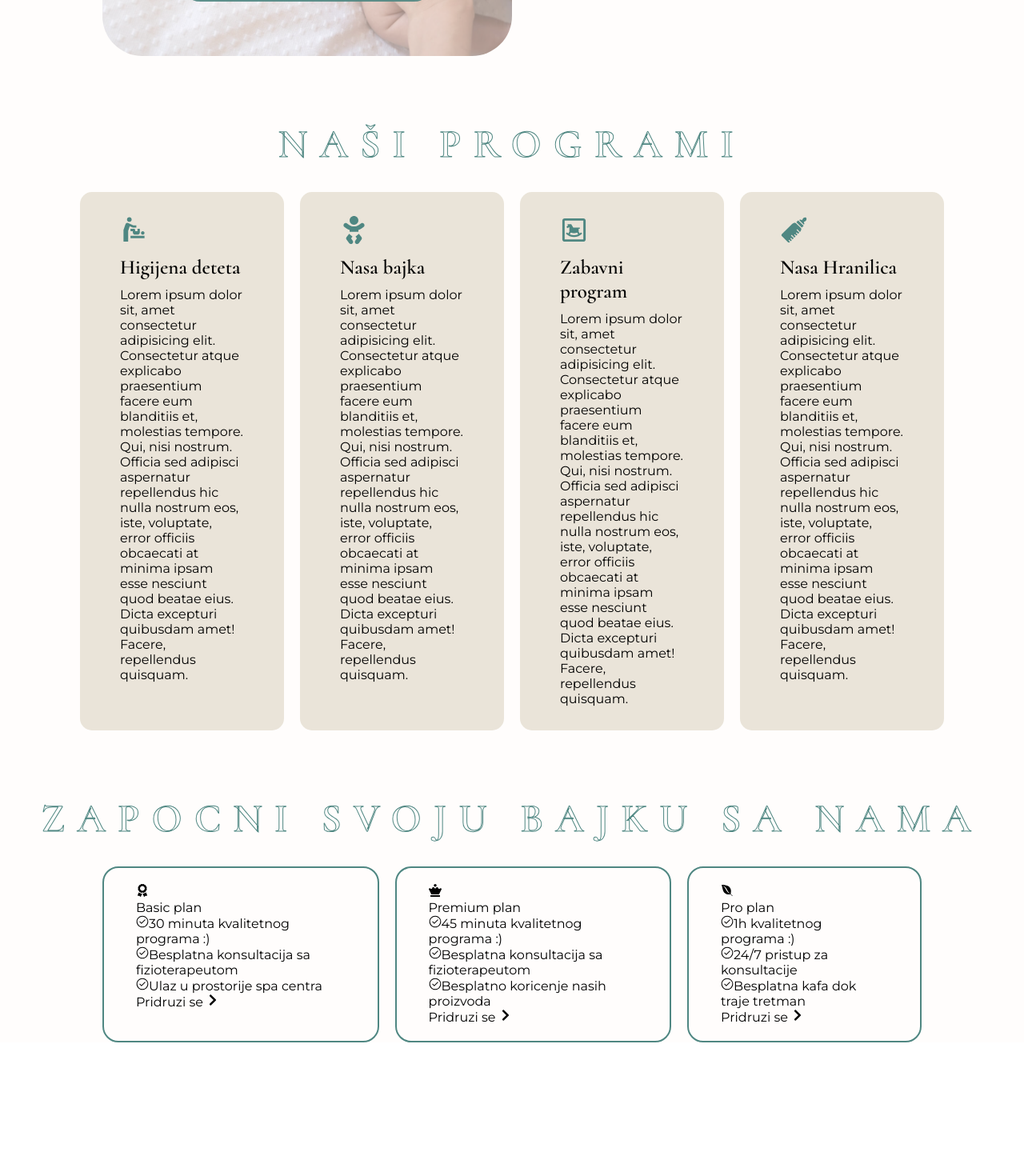
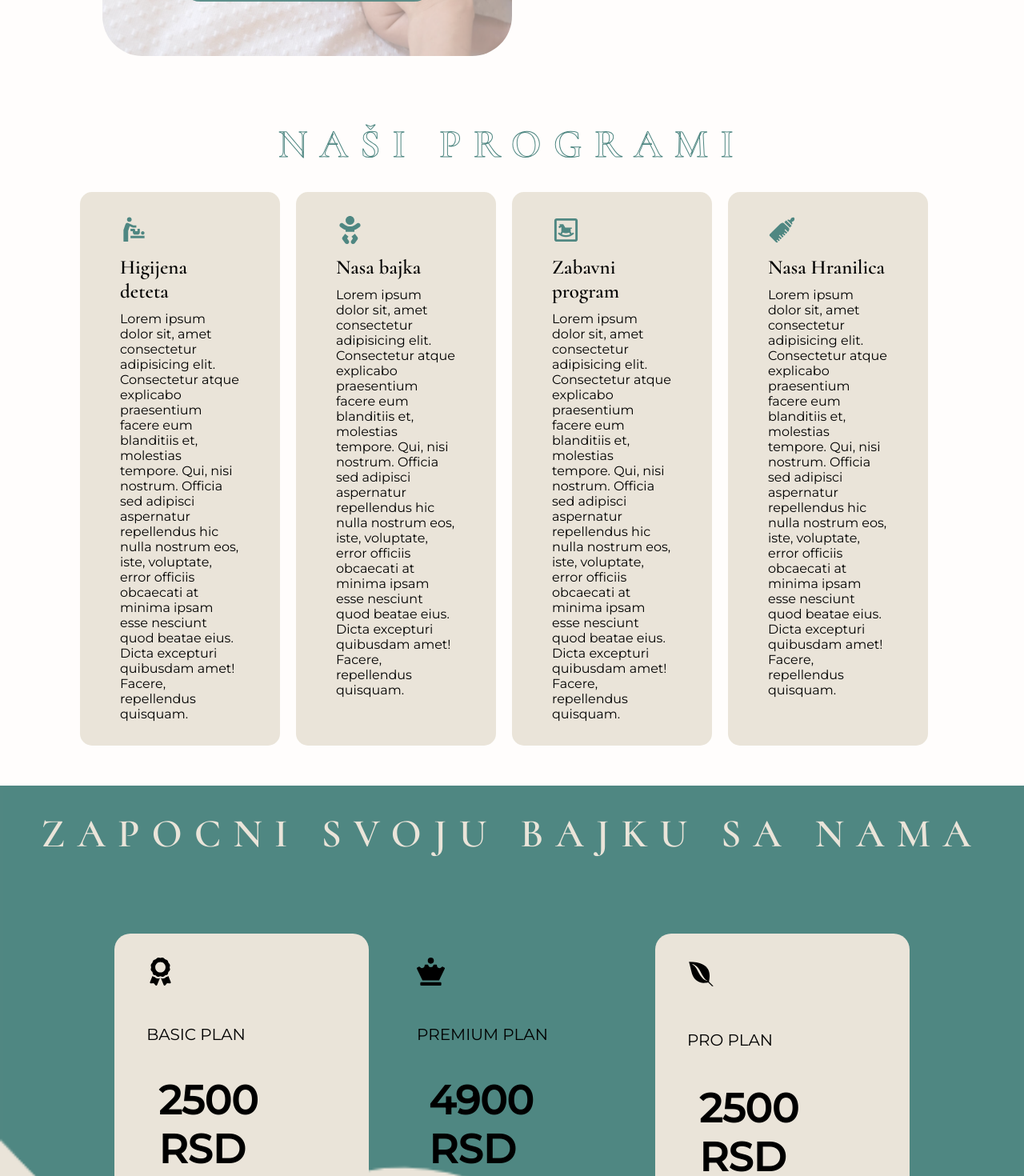
Before and after one commit to jimmyatv/myBabySpa, a React (Create React App) app: page / in a window 1280 px wide. Shown: the part 1330-2800 px from the top of the page at 80% size. Before the commit the page ends 2633 px from the top, so only its background shows below. Built offline with nearby package versions, Linux system fonts and the light colour scheme.

Commit message:
Fairy tale | IN PROGRESS 70%

```diff
--- a/src/components/Header/Header.css
+++ b/src/components/Header/Header.css
@@ -1,5 +1,7 @@
 .header {
     padding: 0 3rem;
+    position: relative;
+    z-index: 5;
 }
 .navBar {
     display: flex;
--- a/src/components/Hero/Hero.css
+++ b/src/components/Hero/Hero.css
@@ -4,7 +4,7 @@
 }
 
 .the-best-babyspa {
-    margin-top: 4rem;
+    margin-top: 2rem;
     background: #868f96;
     border-radius: 4rem;
     width: fit-content;
@@ -17,6 +17,7 @@
     justify-content: flex-start;
     position: absolute;
     left: 10rem;
+    z-index: 6;
 }
 
 .the-best-babyspa>span {
@@ -42,7 +43,7 @@
 
 .hero-text {
     position: absolute;
-    top: 36%;
+    top: 25%;
     left: 50%;
     z-index: 2;
     transform: translate(-70%, 50px);
--- a/src/components/Plans/Plans.css
+++ b/src/components/Plans/Plans.css
@@ -1,23 +1,60 @@
 .plans {
     display: flex;
     flex-direction: column;
+    height: 100vh;
+    background-image: url(../../assets/waveBaby.png);
+    background-position: center;
+    background-size: cover;
 }
 
 .plans h2 {
     text-align: center;
+    color: var(--secondary);
 }
 
 .features {
     display: flex;
     justify-content: center;
     gap: 2rem;
+    flex-wrap: wrap;
 
 }
-
 .plan {
     display: flex;
     flex-direction: column;
-    border: 2px solid var(--primary);
+    justify-content: space-evenly;
     border-radius: 2rem;
     padding: 2rem 4rem;
+    width: calc(33% - 20px);
+    height: 55rem;
 }
+.plan:nth-child(odd) {
+    background-color: var(--secondary);
+  }
+.feature {
+    margin-top: 1rem;
+}
+.feature .tick>svg {
+    font-size: 2rem;
+    margin-right: 1rem;
+    fill: cadetblue;
+}
+
+.plan>span:nth-child(1) {
+    font-size: 3.5rem;
+}
+.plan>span:nth-child(2) {
+    font-size: 2rem;
+    text-transform: uppercase;
+    margin: 3rem 0;
+}
+.plan>span:nth-child(3) {
+    font-size: 5rem;
+    font-weight: bold;
+    text-transform: uppercase;
+    margin-left: 1.5rem;
+}
+
+.my-plans {
+    margin-top: 2rem;
+}
--- a/src/components/Plans/Plans.jsx
+++ b/src/components/Plans/Plans.jsx
@@ -7,24 +7,29 @@ import plansData from "../../data/plansData";
 const Plans = () => {
   return (
     <div className="plans">
-      <h2 className="stroke-text main-text">Zapocni svoju bajku sa nama</h2>
+      <h2 className="main-text">Zapocni svoju bajku sa nama</h2>
       <div className="features container">
         {plansData.map((plan, idx) => {
           return (
             <div className="plan" key={idx}>
               <span>{plan.image}</span>
               <span>{plan.name}</span>
+              <span>{plan.price}</span>
+              <div className="my-plans">
                 {plan.features.map((feature, idx) => {
                   return (
-                  <span className="feature" key={idx}>
+                    <div className="feature" key={idx}>
                       <span className="tick">
                         <GoCheckCircle />
                       </span>
                       <span>{feature}</span>
-                  </span>
+                    </div>
                   );
                 })}
-              <span>Pridruzi se <FaChevronRight/> </span>
+              </div>
+              <span>
+                Pridruzi se <FaChevronRight />{" "}
+              </span>
             </div>
           );
         })}
--- a/src/components/Programs/Programs.css
+++ b/src/components/Programs/Programs.css
@@ -7,11 +7,13 @@
 .our-programs {
     display: flex;
     gap: 2rem;
+    flex-wrap: wrap;
 }
-.program {
+.our-programs .program {
     background: var(--secondary);
     padding: 3rem 5rem;
     border-radius: 1.5rem;
+    width: calc(25% - 20px);
 }
 
 .program:hover {
```
Also changed, not shown: src/assets/waveBaby.png (added). Lines whose indentation alone changed are shown as unchanged.
